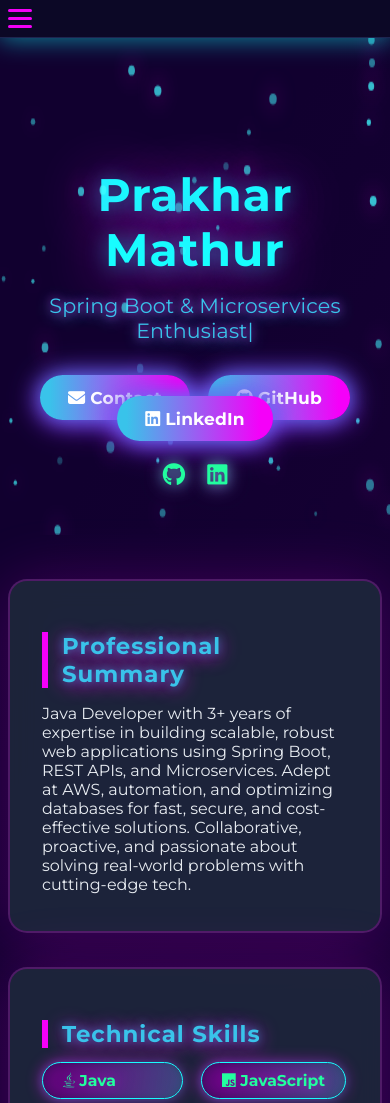
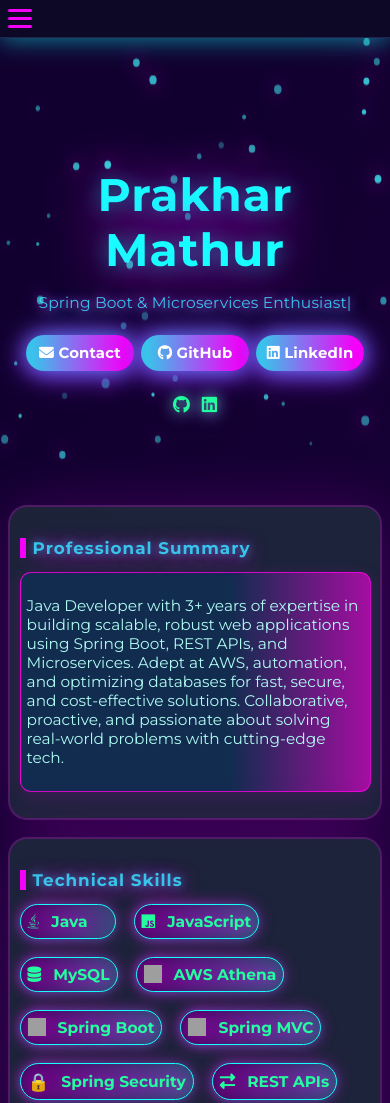
Before and after one commit to prakharmathur1807/prakharportfolio, a plain HTML site: page index.html in a window 390 px wide. Shown: the top 1103 px of the page. Drawn offline with Linux system fonts and the light colour scheme; grey boxes are pictures that could not be loaded.

Commit message:
index.html
changes in the code

```diff
--- a/index.html
+++ b/index.html
@@ -22,7 +22,7 @@
       --green: #22fd9f;
     }
     html {
-      scroll-padding-top: 77px; /* Fix anchor offset for sticky nav */
+      scroll-padding-top: 77px;
     }
     body {
       font-family: 'Montserrat', Arial, sans-serif;
@@ -81,7 +81,6 @@
     }
     .hamburger{display:none;flex-direction:column;gap:5px;cursor:pointer;}
     .hamburger span {width:24px;height:3px;background:var(--accent);border-radius:2px;}
-    /* Hero + Particles */
     #hero-bg-canvas {position: absolute;top: 0;left: 0;width: 100vw;height: 100%;z-index: 0;}
     header {
       background: none;
@@ -102,22 +101,30 @@
       font-size: 1.29rem;
       font-weight: 400;
       min-height: 32px;
-      margin-bottom: 44px;
+      margin-bottom: 28px;
       letter-spacing: 0.13px;
       color: var(--primary);
       text-shadow: 0 0 8px #f500f9a9,0 2px 14px var(--primary);
       z-index:4;
+      word-break: break-word;
     }
-    .hero-btns {margin:20px 0 0 0;z-index:3;}
+    .hero-btns {
+      margin: 16px 0 0 0;
+      display: flex;
+      flex-wrap: wrap;
+      justify-content: center;
+      gap: 11px;
+    }
     .hero-btns a {
       text-decoration: none;
       font-size: 1.07rem;
-      padding: 12px 28px;
+      padding: 12px 24px;
       border-radius: 33px;
       font-weight: 700;
-      margin: 0 7px;
       background:linear-gradient(90deg,var(--primary) 6%, var(--accent) 92%);
       color:#fff;
+      min-width: 120px;
+      text-align: center;
       box-shadow: 0 0 24px #24f0ff91,0 1.5px 18px #a700ff48;
       transition: background .18s,filter .18s,transform .13s;
       filter: drop-shadow(0 2px 12px #9308e2);
@@ -125,6 +132,7 @@
       letter-spacing:.15px;
       position:relative;
       overflow:hidden;
+      margin: 0;
     }
     .hero-btns a:hover {
       background:linear-gradient(87deg,#fff 28%,#f500f9 100%);
@@ -134,12 +142,18 @@
       transform: scale(1.05) translateY(-1.5px);
     }
     .socials {
-      margin: 32px 0 0 0; z-index:4; position:relative;
+      margin: 23px 0 0 0;
+      z-index:4;
+      position:relative;
+      display: flex;
+      justify-content: center;
+      gap: 8px;
     }
     .socials a {
-      color: var(--green); font-size: 1.44rem; margin: 0 9px;
+      color: var(--green); font-size: 1.44rem;
       filter: drop-shadow(0 0 6px #1ef7b8b8);
       text-shadow: 0 2px 17px #f500f993;
+      margin: 0 3px;
     }
     .socials a:hover { color: var(--bluelight); }
     main { max-width: 870px;margin: 44px auto 0 auto;padding: 0 6vw 18px 6vw; position:relative; }
@@ -186,15 +200,21 @@
       border: 1.7px solid var(--bluelight);
       filter: drop-shadow(0 0 7px var(--accent));
       transition: filter .21s;
+      display: flex;
+      align-items: center;
+      gap: 6px;
     }
-    ul.skills-list li:hover {filter: brightness(1.2) drop-shadow(0 0 15px #04ddff);}
+    ul.skills-list li img,
+    ul.skills-list li i,
+    ul.skills-list li span {
+      margin-right: 6px;
+    }
+    ul.skills-list li:hover {filter: brightness(1.15) drop-shadow(0 0 15px #04ddff);}
     .exp-item:not(:last-child){margin-bottom:16px;}
     .exp-item h3{font-size:1.15em;margin:0;font-weight:600;color:var(--primary);}
     .exp-item small{color:#cf99fe;}
     .exp-item ul{margin-left:15px;margin-bottom:9px;}
-    .project-list{
-      display:flex;flex-direction:column;gap:12px;
-    }
+    .project-list{display:flex;flex-direction:column;gap:12px;}
     .project-item {
       background: linear-gradient(110deg, #120052 67%, #4b008480 100%);
       border-radius: 15px;
@@ -277,7 +297,68 @@
       letter-spacing: .21px;
       text-shadow: 0 0 2px #f500f99f;
     }
-    /* Responsive */
+    /* ======= MOBILE CSS IMPROVEMENTS ======= */
+    @media (max-width: 650px) {
+      header {
+        padding: 85px 2vw 18px 2vw;
+      }
+      .navbar-container {
+        padding: 9px 2vw;
+      }
+      .glass {
+        padding: 1.06em 0.6em 0.85em 0.6em;
+        margin-bottom: 1.1em;
+      }
+      main {
+        padding: 0 1.5vw 14px 1.5vw;
+      }
+      h1 {
+        font-size: 1.48em;
+      }
+      h2 {
+        font-size: 1.05em;
+        padding-left: 7px;
+      }
+      .skills-list {
+        gap: 8px;
+      }
+      ul.skills-list li {
+        padding: 7px 7px;
+        min-width: 80px;
+        font-size: 0.97em;
+      }
+      .project-item {
+        padding: 10px 6px;
+        font-size: 0.97em;
+      }
+      .intern-box {
+        padding: 8px 6px;
+        font-size: 0.96em;
+      }
+
+      .hero-btns {
+        gap: 7px;
+      }
+      .hero-btns a {
+        font-size: 0.93em;
+        padding: 9px 9px;
+        min-width: 90px;
+      }
+      .socials a {
+        font-size: 1.09em;
+        margin: 0 2px;
+      }
+      .navbar-container ul.nav-links li a {
+        padding: 12px 8vw;
+        font-size: 1.03em;
+      }
+      .typewriter {
+        font-size: 0.97em;
+        min-height: 24px;
+        margin-bottom: 18px;
+        word-break: break-all;
+      }
+    }
     @media (max-width: 980px) {.navbar-container{padding:9px 2vw;}main{padding:0 2vw 18px 2vw;} }
     @media (max-width: 670px) {
       .navbar-container{padding:9px 2vw;}
@@ -295,13 +376,14 @@
       .hamburger{display:flex;}
       header{padding:98px 3vw 46px 3vw;}
     }
-    section:first-of-type { margin-top: 33px; } /* extra space for top content */
+    section:first-of-type { margin-top: 33px; }
   </style>
 </head>
 <body>
   <!-- NAVBAR -->
   <nav>
     <div class="navbar-container">
+
       <div class="hamburger" id="hamburger">
         <span></span><span></span><span></span>
       </div>
@@ -336,7 +418,9 @@
   <main>
     <section id="about" class="glass">
       <h2>Professional Summary</h2>
+<div class="intern-box">
       <p>Java Developer with 3+ years of expertise in building scalable, robust web applications using Spring Boot, REST APIs, and Microservices. Adept at AWS, automation, and optimizing databases for fast, secure, and cost-effective solutions. Collaborative, proactive, and passionate about solving real-world problems with cutting-edge tech.</p>
+</div>
  </section>
     <section id="skills" class="glass">
       <h2>Technical Skills</h2>
@@ -368,8 +452,11 @@
     </section>
     <section id="exp" class="glass">
       <h2>Experience</h2>
+<div class="intern-box">
       <div class="exp-item">
         <h3>Associate Java Developer, ValueFirst <small>(May 2022 – Present, Gurugram)</small></h3>
+
+
         <ul>
           <li>Increased efficiency by 40% via optimized CRUD operations</li>
           <li>Boosted security (2FA, Spring Security + OTP)</li>
@@ -382,6 +469,7 @@
           <li>Reduced critical issues by 70% (bug fixes & features)</li>
           <li>Cut manual monitoring effort by 60% (alert/filter tools)</li>
         </ul>
+      </div>
 </div>
     </section>
     <section id="projects" class="glass">
@@ -410,18 +498,24 @@
     </section>
     <section id="edu" class="glass">
       <h2>Education</h2>
+<div class="intern-box">
+
       <ul class="edu-list">
         <li>B.Tech (CSE), Galgotias University (2018–22)</li>
         <li>High School, Bal Bharti School (Prayagraj)</li>
       </ul>
+</div>
     </section>
     <section id="achieve" class="glass">
       <h2>Achievements</h2>
+<div class="intern-box">
+
       <ul class="achieve-list">
         <li>Star of the Quarter, ValueFirst (Mar 2024)</li>
         <li>FIDE Candidate Master, Chess (2022)</li>
         <li>2nd Place, Chess, National Fest 2019</li>
       </ul>
+</div>
     </section>
     <section id="contact" class="glass">
       <h2>Contact Me</h2>
@@ -517,7 +611,7 @@
           ctx.shadowColor="#f500f9";
           ctx.shadowBlur=18;
           ctx.fill();
-          dot.x+=(0.6*dot.d);dot.y+=Math.sin(dot.x/93)*0.3;// subtle drift
+          dot.x+=(0.6*dot.d);dot.y+=Math.sin(dot.x/93)*0.3;
           if(dot.x>w){dot.x=0;}if(dot.x<0){dot.x=w;}
           if(dot.y>h){dot.y=0;}if(dot.y<0){dot.y=h;}
         }
```
Lines whose indentation alone changed are shown as unchanged.
